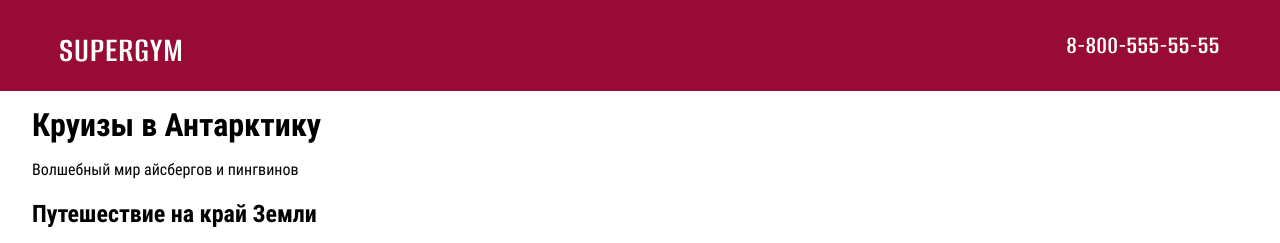
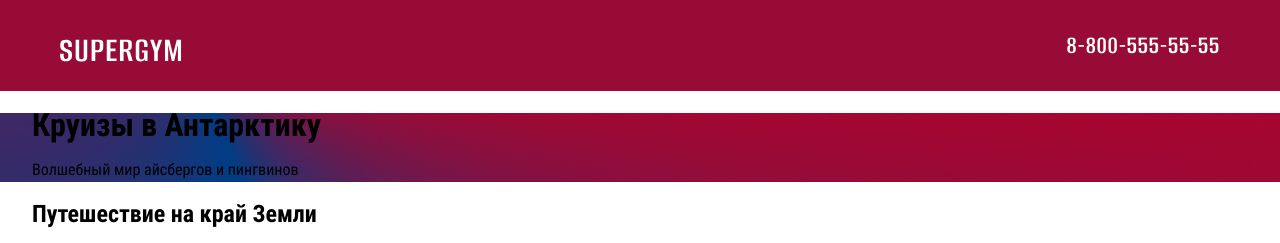
Before and after one commit to Cashkacaca/Fitness-Accelerator, a website: page source/index.html in a window 1280 px wide. Shown: the top 243 px of the page. Drawn offline with nearby package versions, Linux system fonts and the light colour scheme; files that its build step writes are made by us from their sources; files whose address does not match are found by name.

Commit message:
Начал делать leading

```diff
--- /dev/null
+++ b/source/sass/blocks/leading.scss
@@ -0,0 +1,29 @@
+.leading {
+  background: #980b37 image-set(url("../img/leading-desctop.jpg") 1x, url("../img/leading-desctop@2x.jpg") 2x) no-repeat center / cover;
+}
+
+// .leading {
+//   background: #002f67 url("../img/main-background-desctop.jpg") no-repeat center / cover;
+
+//   @include retina {
+//     @include vp-767 {
+//       background: #002f67 url("../img/main-background-mobil@2x.webp") no-repeat center / cover;
+//     }
+
+//     @include vp-1023 {
+//       background: #002f67 url("../img/main-background-tablet@2x.jpg") no-repeat center / cover;
+//     }
+
+//     @media (min-width: $vp-1024) {
+//       background: #002f67 url("../img/main-background-desctop@2x.jpg") no-repeat center / cover;
+//     }
+//   }
+
+//   @include vp-1023 {
+//     background: #002f67 url("../img/main-background-tablet.jpg") no-repeat center / cover;
+//   }
+
+//   @include vp-767 {
+//     background: #002f67 url("../img/main-background-mobil.jpg") no-repeat center / cover;
+//   }
+// }
--- a/source/sass/style.scss
+++ b/source/sass/style.scss
@@ -26,6 +26,7 @@
 @import "blocks/main-container";
 @import "blocks/main-nav";
 @import "blocks/page-header";
+@import "blocks/leading";
 
 // ---------------------------------
 
```
Also changed, not shown: build/css/style.css, build/css/style.min.css, build/img/leading-desctop.jpg (added), build/img/leading-desctop@2x.jpg (added), build/img/leading-mobil.jpg (added), build/img/leading-mobil@2x.jpg (added), build/img/leading-tablet.jpg (added), build/img/leading-tablet@2x.jpg (added), source/img/leading-desctop.jpg (added), source/img/leading-desctop@2x.jpg (added), source/img/leading-mobil.jpg (added), source/img/leading-mobil@2x.jpg (added), source/img/leading-tablet.jpg (added), source/img/leading-tablet@2x.jpg (added), 1 other file.
